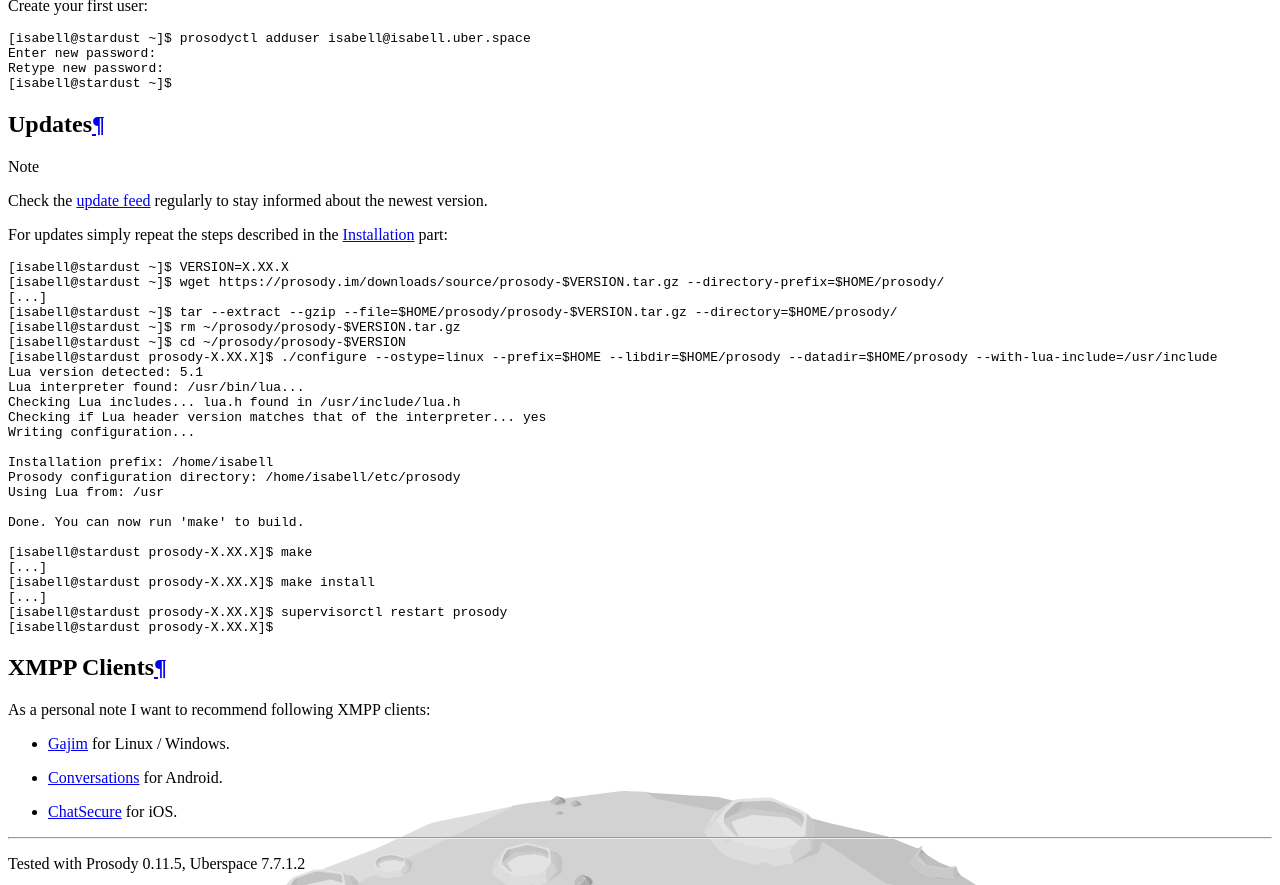
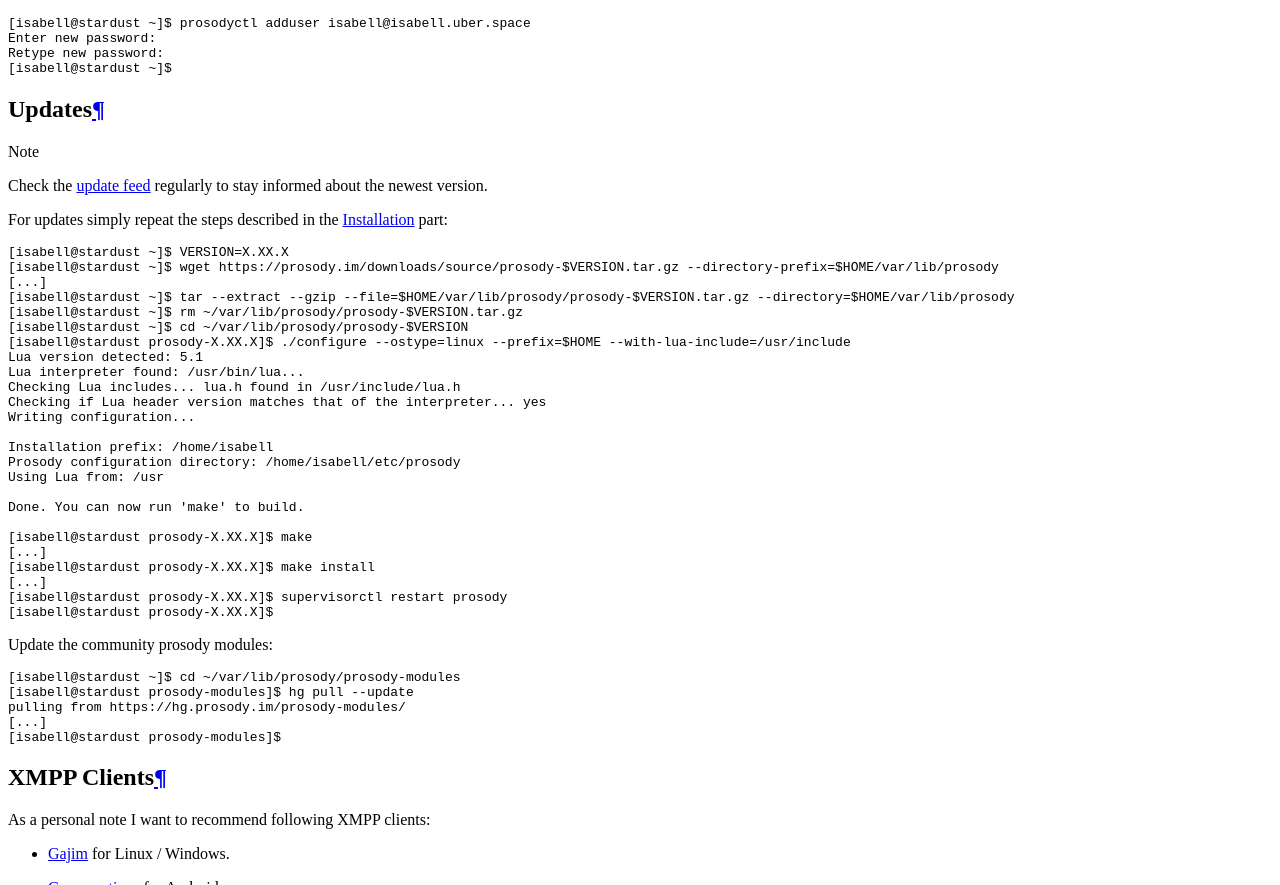
Before and after one commit to Uberspace/lab, a Sphinx documentation site: the page built from source/guide_prosody.rst, in a window 1280 px wide and 900 px high, scrolled down 9160 px, cut to the strip 0-885 px from the top of the window. Built offline with Sphinx 7.4.7 and the Read the Docs theme 2.0.0, drawn with Linux system fonts in a browser that asks for light colours; some of the changed text lies outside the part shown.

Commit message:
Update guide_prosody.rst
Updated installation paths
Added community module update part

```diff
--- a/source/guide_prosody.rst
+++ b/source/guide_prosody.rst
@@ -164,23 +164,23 @@
 
 .. note:: Check out the latest stable release on https://prosody.im/downloads/source/. We'll set a temporary environment variable for this session to handle it more easier with the version number in the files and directories.
 
-Download and extract the latest stable release from source into ``~/prosody/``:
+Download and extract the latest stable release from source into ``~/var/lib/prosody/``:
 
 ::
 
  [isabell@stardust ~]$ VERSION=0.11.5
- [isabell@stardust ~]$ wget https://prosody.im/downloads/source/prosody-$VERSION.tar.gz --directory-prefix=$HOME/prosody/
+ [isabell@stardust ~]$ wget https://prosody.im/downloads/source/prosody-$VERSION.tar.gz --directory-prefix=$HOME/var/lib/prosody
  [...]
- [isabell@stardust ~]$ tar --extract --gzip --file=$HOME/prosody/prosody-$VERSION.tar.gz --directory=$HOME/prosody/
- [isabell@stardust ~]$ rm ~/prosody/prosody-$VERSION.tar.gz
+ [isabell@stardust ~]$ tar --extract --gzip --file=$HOME/var/lib/prosody/prosody-$VERSION.tar.gz --directory=$HOME/var/lib/prosody
+ [isabell@stardust ~]$ rm ~/var/lib/prosody/prosody-$VERSION.tar.gz
  [isabell@stardust ~]$
 
 Configure, build and install prosody:
 
 ::
 
- [isabell@stardust ~]$ cd ~/prosody/prosody-$VERSION
- [isabell@stardust prosody-0.11.5]$ ./configure --ostype=linux --prefix=$HOME --libdir=$HOME/prosody --datadir=$HOME/prosody --with-lua-include=/usr/include
+ [isabell@stardust ~]$ cd ~/var/lib/prosody/prosody-$VERSION
+ [isabell@stardust prosody-0.11.5]$ ./configure --ostype=linux --prefix=$HOME --with-lua-include=/usr/include
  Lua version detected: 5.1
  Lua interpreter found: /usr/bin/lua...
  Checking Lua includes... lua.h found in /usr/include/lua.h
@@ -222,8 +222,8 @@
 
 .. code-block:: console
 
- [isabell@stardust ~]$ mkdir ~/prosody/http_upload
- [isabell@stardust ~]$ hg clone https://hg.prosody.im/prosody-modules/ ~/prosody/prosody-modules
+ [isabell@stardust ~]$ mkdir ~/var/lib/prosody/http_upload
+ [isabell@stardust ~]$ hg clone https://hg.prosody.im/prosody-modules/ ~/var/lib/prosody/prosody-modules
  [isabell@stardust ~]$
 
 Configure prosody
@@ -234,11 +234,11 @@
 Additionally I recommend the ssl ciphers and options to reach a high security score. You can check it over the `IM Observatory`_.
 
 .. code-block:: lua
- :emphasize-lines: 2,3, 26, 29, 32, 38, 43-45, 50, 51, 53, 56, 57, 59, 62
+ :emphasize-lines: 2,3, 26, 29, 32, 38, 43-45, 50, 51, 53, 56, 57, 59
 
  ---------- Server-wide settings ----------
  admins = { "isabell@uber.space" }
- plugin_paths = { "/home/isabell/prosody/prosody-modules" }
+ plugin_paths = { "/home/isabell/var/lib/prosody/prosody-modules" }
  modules_enabled = {
    "roster";
    "saslauth";
@@ -273,7 +273,7 @@
    options = { "no_sslv2", "no_sslv3", "no_tlsv1"; "no_ticket", "no_compression", "cipher_server_preference", "single_dh_use", "single_ecdh_use" };
  }
  authentication = "internal_hashed"
- pidfile = "/home/isabell/prosody/prosody.pid";
+ pidfile = "/home/isabell/var/lib/prosody/prosody.pid";
  daemonize= false;
  storage = "sql"
  sql = {
@@ -297,7 +297,6 @@
  Component "upload.isabell.uber.space" "http_upload"
    http_upload_file_size_limit = 10485760
    http_upload_expire_after = 2419200
-   http_upload_path = "/home/isabell/prosody/http_upload/"
 
 .. warning:: Replace the placeholders ``C2S-PORT``, ``S2S-PORT`` and ``FILEUPLAD-PORT`` with the above obtained ports, adapt the domain-names, sql settings (inclusive username and password) and paths! Don't delete, obmit or change the ordering of the entries, otherwise some default ports could be spammed. Also don't active modules which including module ``http`` without changing ``http_ports`` and ``https_ports`` . Last but not least be warned that spamming the default ports which could already be in use can lead to fork-spam issues! So be careful and watch your configuration twice and look into the prodoy logs afterwards to verify whats going on after starting prosody!
 
@@ -342,12 +341,12 @@
 ::
 
  [isabell@stardust ~]$ VERSION=X.XX.X
- [isabell@stardust ~]$ wget https://prosody.im/downloads/source/prosody-$VERSION.tar.gz --directory-prefix=$HOME/prosody/
+ [isabell@stardust ~]$ wget https://prosody.im/downloads/source/prosody-$VERSION.tar.gz --directory-prefix=$HOME/var/lib/prosody
  [...]
- [isabell@stardust ~]$ tar --extract --gzip --file=$HOME/prosody/prosody-$VERSION.tar.gz --directory=$HOME/prosody/
- [isabell@stardust ~]$ rm ~/prosody/prosody-$VERSION.tar.gz
- [isabell@stardust ~]$ cd ~/prosody/prosody-$VERSION
- [isabell@stardust prosody-X.XX.X]$ ./configure --ostype=linux --prefix=$HOME --libdir=$HOME/prosody --datadir=$HOME/prosody --with-lua-include=/usr/include
+ [isabell@stardust ~]$ tar --extract --gzip --file=$HOME/var/lib/prosody/prosody-$VERSION.tar.gz --directory=$HOME/var/lib/prosody
+ [isabell@stardust ~]$ rm ~/var/lib/prosody/prosody-$VERSION.tar.gz
+ [isabell@stardust ~]$ cd ~/var/lib/prosody/prosody-$VERSION
+ [isabell@stardust prosody-X.XX.X]$ ./configure --ostype=linux --prefix=$HOME --with-lua-include=/usr/include
  Lua version detected: 5.1
  Lua interpreter found: /usr/bin/lua...
  Checking Lua includes... lua.h found in /usr/include/lua.h
@@ -366,6 +365,16 @@
  [...]
  [isabell@stardust prosody-X.XX.X]$ supervisorctl restart prosody
  [isabell@stardust prosody-X.XX.X]$
+
+Update the community prosody modules:
+
+::
+
+ [isabell@stardust ~]$ cd ~/var/lib/prosody/prosody-modules
+ [isabell@stardust prosody-modules]$ hg pull --update
+ pulling from https://hg.prosody.im/prosody-modules/
+ [...]
+ [isabell@stardust prosody-modules]$
 
 XMPP Clients
 ============
```
